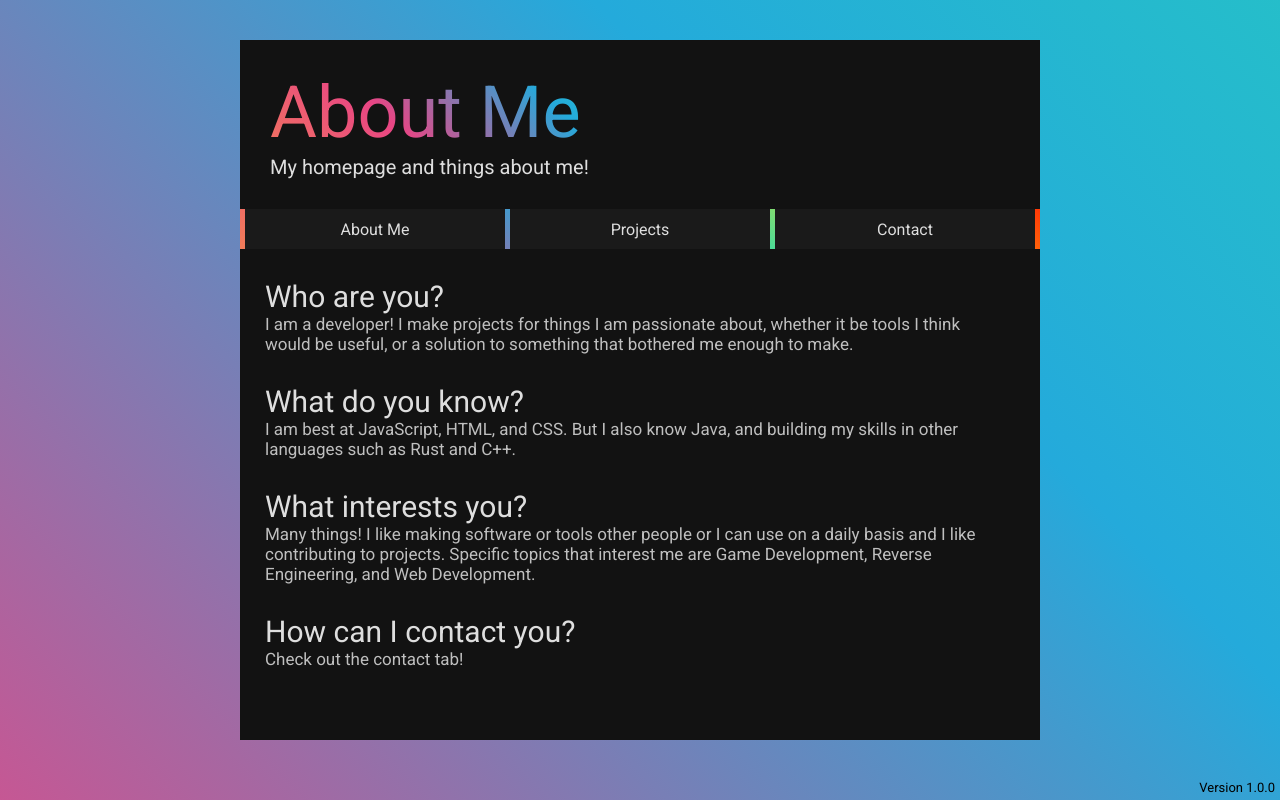
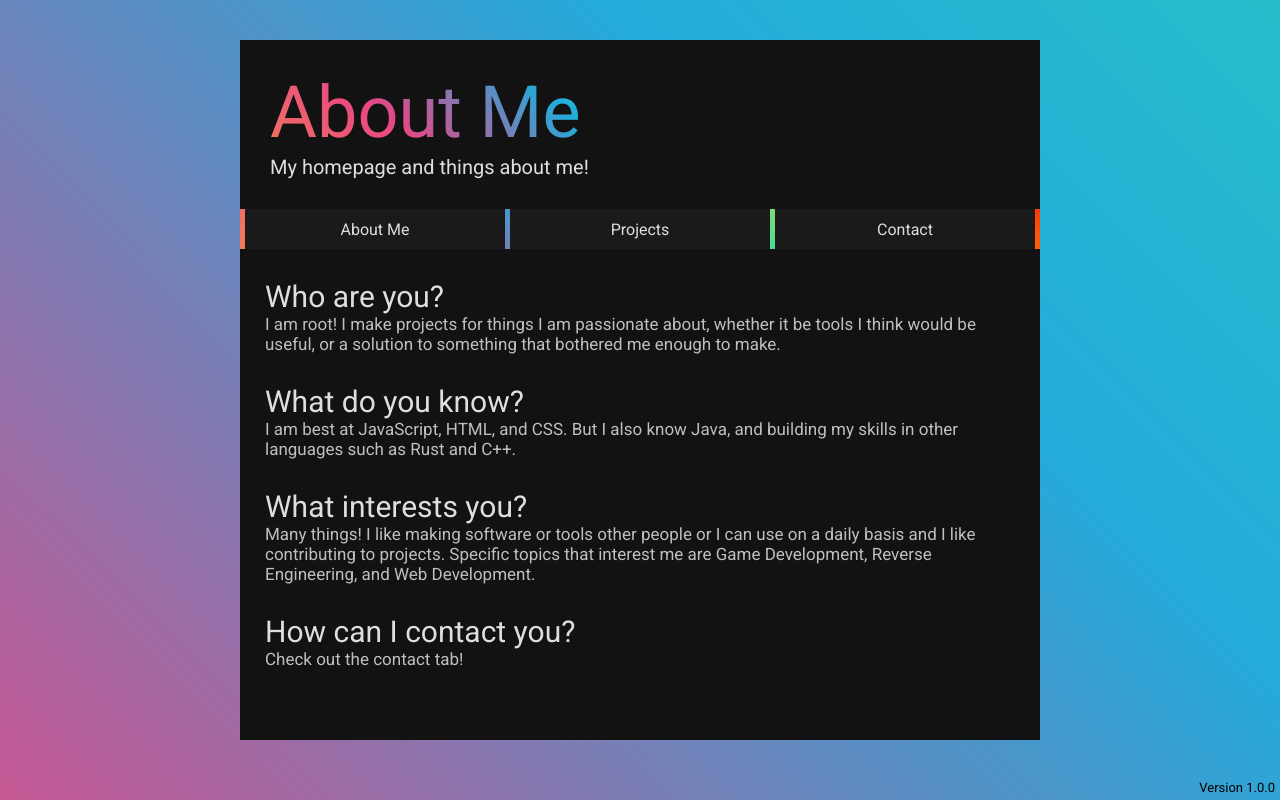
Before and after one commit to Tnings/tnings.github.io, a plain HTML site: page index.html in a window 1280 px wide. Drawn offline with Linux system fonts and the light colour scheme.

Commit message:
Update index.html

```diff
--- a/index.html
+++ b/index.html
@@ -36,7 +36,7 @@
                       Who are you?
                   </div>
                   <div class="regular-text">
-                      I am a developer! I make projects for things I am passionate about, whether it be tools I think would be useful,
+                      I am root! I make projects for things I am passionate about, whether it be tools I think would be useful,
                       or a solution to something that bothered me enough to make.
                   </div>
 
```
